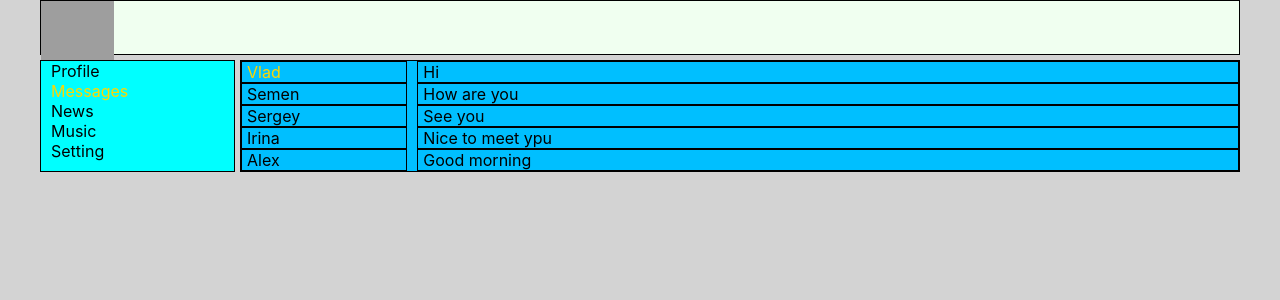
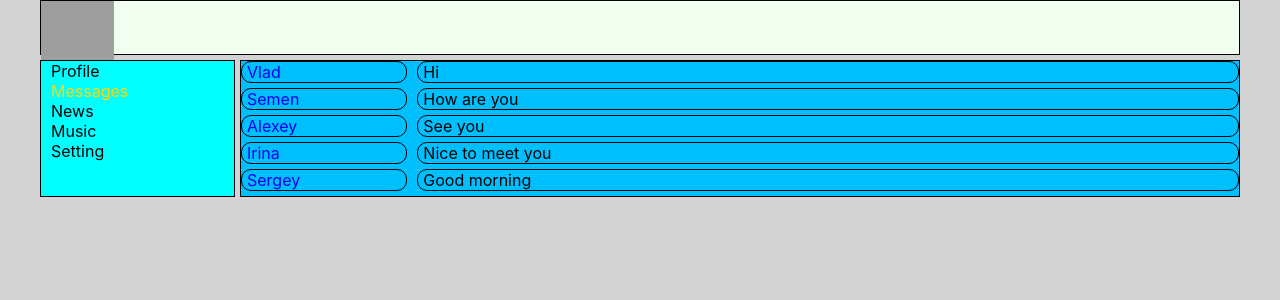
Before and after one commit to DeveloperTitarenko/React, a React (Create React App) app: page /dialogs in a window 1280 px wide. Shown: the top 300 px of the page. Built offline with nearby package versions, Linux system fonts and the light colour scheme; grey boxes are pictures that could not be loaded.

Commit message:
exact, ul, bll, props dialogs

```diff
--- a/src/components/Dialogs/Dialogs.jsx
+++ b/src/components/Dialogs/Dialogs.jsx
@@ -1,32 +1,49 @@
 import React from "react";
 import classes from './Dialogs.module.css';
+import {NavLink} from "react-router-dom";
+
+const DialogItem = ({name, id}) => {
+    return(
+            <div className={`${classes.dialog}  ${classes.active}`}>
+                <NavLink to={`/dialogs/${id}`}>{name}</NavLink>
+            </div>
+        )
+}
+
+const Message = ({message}) => {
+    return <div className={classes.message}>{message}</div>
+}
 
 const Dialogs = (props) => {
+    let dialogsData = [
+        {id: 1 ,name: 'Vlad'},
+        {id: 2 ,name: 'Semen'},
+        {id: 3 ,name: 'Alexey'},
+        {id: 4 ,name: 'Irina'},
+        {id: 5 ,name: 'Sergey'},
+    ]
+    let messageData = [
+        {id: 1 ,message: 'Hi'},
+        {id: 2 ,message: 'How are you'},
+        {id: 3 ,message: 'See you'},
+        {id: 4 ,message: 'Nice to meet you'},
+        {id: 5 ,message: 'Good morning'},{}
+    ]
     return (
         <div className={classes.dialogs}>
             <div className={classes.dialogsItems}>
-                <div className={`${classes.dialog}  ${classes.active}`}>
-                    Vlad
-                </div>
-                <div className={classes.dialog}>
-                    Semen
-                </div>
-                <div className={classes.dialog}>
-                    Sergey
-                </div>
-                <div className={classes.dialog}>
-                    Irina
-                </div>
-                <div className={classes.dialog}>
-                    Alex
-                </div>
+                <DialogItem name = {dialogsData[0].name} id = {dialogsData[0].id}/>
+                <DialogItem name = {dialogsData[1].name} id = {dialogsData[1].id}/>
+                <DialogItem name = {dialogsData[2].name} id = {dialogsData[2].id}/>
+                <DialogItem name = {dialogsData[3].name} id = {dialogsData[3].id}/>
+                <DialogItem name = {dialogsData[4].name} id = {dialogsData[4].id}/>
             </div>
             <div className={classes.messages}>
-                <div className={classes.message}>Hi</div>
-                <div className={classes.message}>How are you</div>
-                <div className={classes.message}>See you</div>
-                <div className={classes.message}>Nice to meet ypu</div>
-                <div className={classes.message}> Good morning</div>
+                <Message message={messageData[0].message}/>
+                <Message message={messageData[1].message}/>
+                <Message message={messageData[2].message}/>
+                <Message message={messageData[3].message}/>
+                <Message message={messageData[4].message}/>
             </div>
         </div>
     )
--- a/src/components/Dialogs/Dialogs.module.css
+++ b/src/components/Dialogs/Dialogs.module.css
@@ -12,6 +12,8 @@
 .dialog{
     border: 1px solid black;
     padding-left: 5px;
+    border-radius: 10px;
+    margin-bottom: 5px;
 }
 .messages{
     margin-left: 10px;
@@ -19,5 +21,6 @@
 .message{
     border: 1px solid black;
     padding-left: 5px;
-
+    border-radius: 10px;
+    margin-bottom: 5px;
 }
--- a/src/components/Profile/MyPosts/myPosts.jsx
+++ b/src/components/Profile/MyPosts/myPosts.jsx
@@ -2,16 +2,20 @@ import React from "react";
 import classes from './myPosts.module.css';
 import Post from "./Post/Post";
 const MyPosts = () => {
+    let postData = [
+        {id: 1, message: 'Hi, how are you?', like: 252},
+        {id: 2, message: "It's my first post", like: 389}
+    ]
     return (
-            <div>
-                My post
+            <div className={classes.postsBlock}>
+               <h3>My post</h3>
                 <div>
-                    <textarea name="" id="" cols="50" rows="2"></textarea>
-                    <button>Add Post</button>
+                    <div><textarea name="" id="" cols="50" rows="2"></textarea></div>
+                    <div><button>Add Post</button></div>
                 </div>
                 <div>New post</div>
-                <Post massage='Hi, how are you?' like = '2'/>
-                <Post massage="It's my first post" like = '5'/>
+                <Post massage={postData[0].message} like ={postData[0].like}/>
+                <Post massage={postData[1].message} like ={postData[1].like}/>
             </div>
     )
 }
--- a/src/components/Profile/MyPosts/myPosts.module.css
+++ b/src/components/Profile/MyPosts/myPosts.module.css
@@ -0,0 +1,6 @@
+.postsBlock{
+    padding: 10px;
+}
+h3{
+    margin: 0;
+}
--- a/src/components/Profile/Profile.jsx
+++ b/src/components/Profile/Profile.jsx
@@ -1,18 +1,14 @@
 import React from "react";
 import classes from './Profile.module.css';
 import MyPosts from "./MyPosts/myPosts";
+import ProfileInfo from "./ProfileInfo/ProfileInfo";
 
 const Profile = () => {
     return (
         <div className={classes.content}>
-            <div>
-                <img src="https://www.w3schools.com/howto/img_snow_wide.jpg" alt=""/>
-            </div>
-            <div>
-                ava + description
-            </div>
+            <ProfileInfo/>
             <MyPosts/>
         </div>
-        )
+    )
 }
 export default Profile;
--- /dev/null
+++ b/src/components/Profile/ProfileInfo/ProfileInfo.jsx
@@ -0,0 +1,16 @@
+import React from "react";
+import classes from "./ProfileInfo.module.css";
+
+const ProfileInfo = () => {
+    return(
+    <>
+        <div>
+            <img src="https://www.w3schools.com/howto/img_snow_wide.jpg" alt=""/>
+        </div>
+        <div className={classes.descriptionBlock}>
+            ava + description
+        </div>
+    </>
+    )
+}
+export default ProfileInfo;
--- /dev/null
+++ b/src/components/Profile/ProfileInfo/ProfileInfo.module.css
@@ -0,0 +1,3 @@
+.descriptionBlock{
+    padding: 10px;
+}
```
